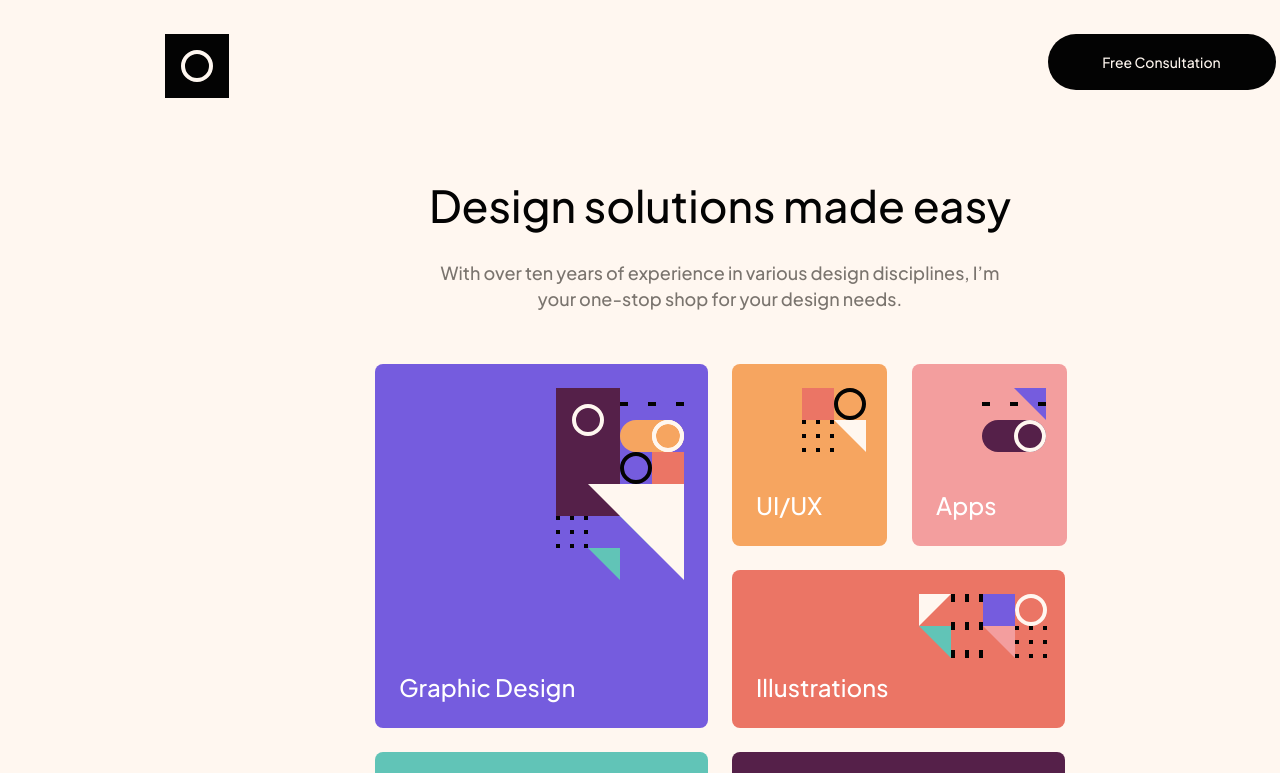
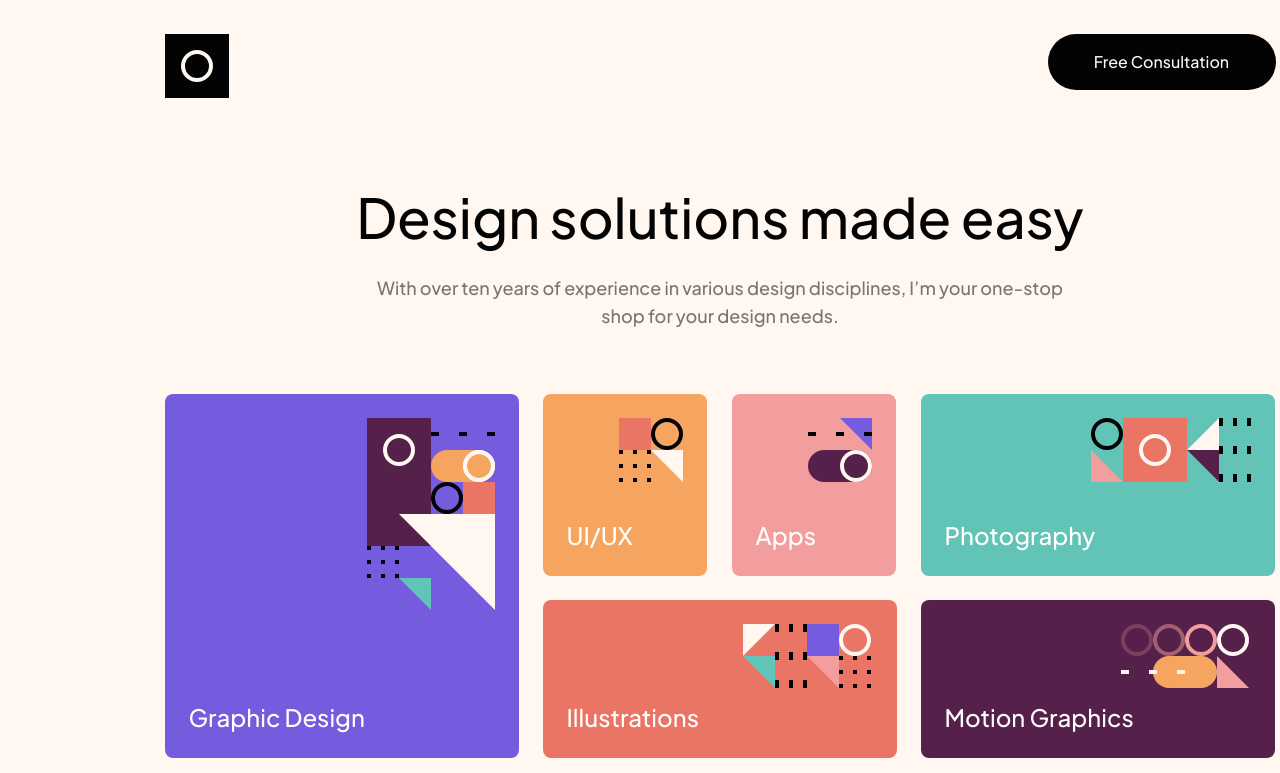
Before and after one commit to AdmirBajric/Single-page-design-portfolio, a plain HTML site: page index.html in a window 1280 px wide. Shown: the top 773 px of the page. Drawn offline with nearby package versions, Linux system fonts and the light colour scheme.

Commit message:
Update responsive.css

```diff
--- a/responsive.css
+++ b/responsive.css
@@ -15,7 +15,7 @@
     display: flex;
     justify-content: space-between;
     margin-top: 3.4rem;
-    margin-bottom: 6.4rem;
+    margin-bottom: 6.6rem;
   }
 
   .consultation img {
@@ -30,7 +30,7 @@
     background-color: var(--black);
     border-radius: 11.4rem;
     color: var(--lightCream);
-    font-size: 1.4rem;
+    font-size: 1.6rem;
     font-weight: var(--light);
     line-height: 2.8rem;
   }
@@ -44,52 +44,55 @@
   }
 
   #header {
-    width: 69rem;
-    height: 13.8rem;
+    width: 73.9rem;
+    height: 15rem;
     display: flex;
     justify-content: center;
     flex-direction: column;
     align-items: center;
-    margin-bottom: 6.4rem;
+    margin-bottom: 8rem;
   }
 
   #header h1 {
-    width: 69rem;
-    height: 5.3rem;
-    font-size: 4.4rem;
+    width: 73.9rem;
+    height: 6.8rem;
+    font-size: 5.5rem;
     font-weight: var(--light);
     color: var(--black);
     text-align: center;
-    margin-bottom: 2.9rem;
+    margin-bottom: 2.6rem;
   }
 
   #header p {
-    width: 57.3rem;
+    width: 73rem;
     height: 5.6rem;
     font-size: 1.8rem;
     font-weight: var(--light);
-    line-height: 2.6rem;
+    line-height: 2.8rem;
     color: var(--mediumBrown);
     text-align: center;
   }
 
   #main {
-    width: 69rem;
-    height: 175rem;
+    width: 111.1rem;
+    height: 160.9rem;
   }
 
   #pattern {
-    width: 69rem;
-    height: 57rem;
+    width: 111.1rem;
+    height: 36.4rem;
     display: grid;
-    grid-template-columns: 33.3rem 33.3rem;
-    grid-template-rows: 18.2rem 15.8rem 18.2rem;
+    grid-template-columns: 35.4rem 35.4rem 35.4rem;
+    grid-template-rows: 18.2rem 18.2rem;
+    grid-template-areas:
+      "graphic-design ui-ux-apps photography"
+      "graphic-design illustrations motion-graphics";
     gap: 2.4rem;
   }
 
   .graphic-design {
     grid-area: 1 / 1 / 3 / 2;
-    width: 33.3em;
+    width: 35.4em;
     height: 36.4rem;
     background-color: var(--galacticBlue);
     border-radius: 8px;
@@ -99,7 +102,7 @@
   .graphic-design img {
     position: absolute;
     top: 2.4rem;
-    left: 18.1rem;
+    left: 20.2rem;
   }
 
   .graphic-design p {
@@ -114,15 +117,15 @@
   }
 
   .ui-ux-apps {
-    width: 33.3rem;
+    width: 35.4rem;
     height: 18.2rem;
     display: grid;
     grid-auto-flow: column;
-    column-gap: 2.5rem;
+    column-gap: 2.4rem;
   }
 
   .ui-ux {
-    width: 15.5rem;
+    width: 16.4rem;
     height: 18.2rem;
     background-color: var(--summerYellow);
     border-radius: 8px;
@@ -132,7 +135,7 @@
   .ui-ux img {
     position: absolute;
     top: 2.4rem;
-    left: 7rem;
+    left: 7.6rem;
   }
 
   .ui-ux p {
@@ -147,7 +150,7 @@
   }
 
   .apps {
-    width: 15.5rem;
+    width: 16.4rem;
     height: 18.2rem;
     background-color: var(--pink);
     position: relative;
@@ -157,7 +160,7 @@
   .apps img {
     position: absolute;
     top: 2.4rem;
-    left: 7rem;
+    left: 7.6rem;
   }
 
   .apps p {
@@ -172,7 +175,8 @@
   }
 
   .illustrations {
-    width: 33.3rem;
+    grid-area: 2 / 2 / 3 / 3;
+    width: 35.4rem;
     height: 15.8rem;
     background-color: var(--lightRed);
     border-radius: 8px;
@@ -182,7 +186,7 @@
   .illustrations img {
     position: absolute;
     top: 2.4rem;
-    left: 18.7rem;
+    left: 20rem;
   }
 
   .illustrations p {
@@ -197,7 +201,7 @@
   }
 
   .photography {
-    width: 33.3rem;
+    width: 35.4rem;
     height: 18.2rem;
     background-color: var(--cyan);
     position: relative;
@@ -207,7 +211,7 @@
   .photography img {
     position: absolute;
     top: 2.4rem;
-    left: 14.9rem;
+    left: 17rem;
   }
 
   .photography p {
@@ -222,8 +226,8 @@
   }
 
   .motion-graphics {
-    width: 33.3rem;
-    height: 18.2rem;
+    width: 35.4rem;
+    height: 15.8rem;
     background-color: var(--darkPurple);
     position: relative;
     border-radius: 8px;
@@ -232,14 +236,14 @@
   .motion-graphics img {
     position: absolute;
     top: 2.4rem;
-    left: 18.1rem;
+    left: 20rem;
   }
 
   .motion-graphics p {
     width: 22.7rem;
     height: 2.9rem;
     position: absolute;
-    top: 12.8rem;
+    top: 10.4rem;
     left: 2.4rem;
     font-size: 2.4rem;
     font-weight: var(--light);
```
